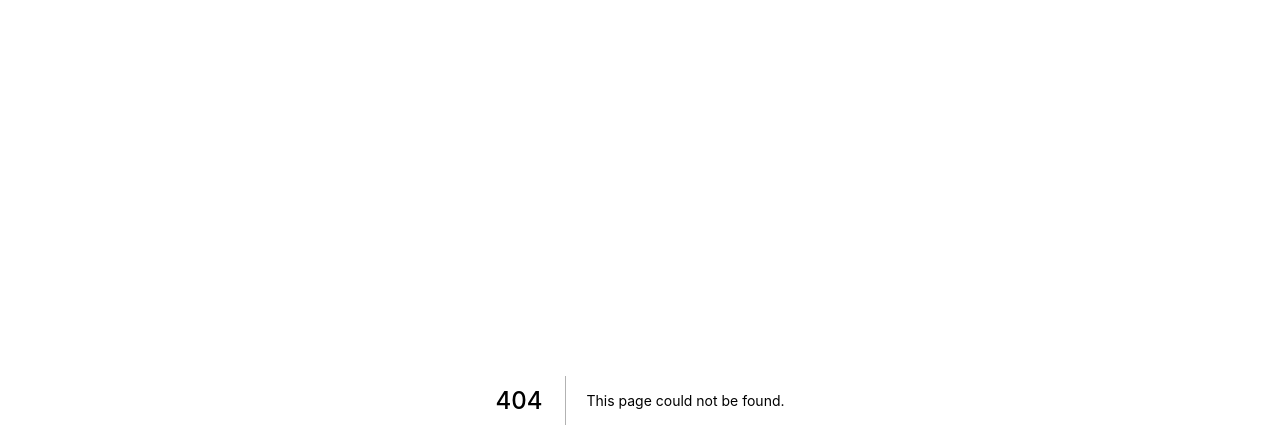
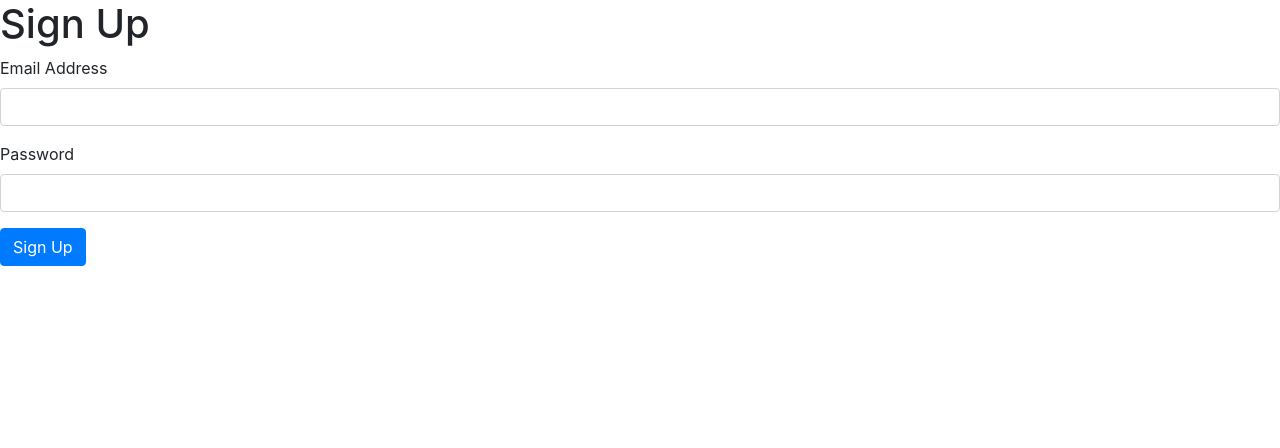
Before and after one commit to tiddal/Ticketing, a Next.js app in the folder client/: page /auth/sign-up in a window 1280 px wide. Before the commit this address had no page. Shown: the top 448 px of the page. Built offline with nearby package versions, Linux system fonts and the light colour scheme.

Commit message:
client: sign-up route

```diff
--- a/client/package.json
+++ b/client/package.json
@@ -11,6 +11,7 @@
     "@types/node": "^14.14.31",
     "@types/react": "^17.0.2",
     "@types/react-dom": "^17.0.1",
+    "axios": "^0.21.1",
     "bootstrap": "^4.6.0",
     "next": "10.0.7",
     "react": "17.0.1",
--- /dev/null
+++ b/client/src/pages/auth/sign-up.tsx
@@ -0,0 +1,56 @@
+import axios from 'axios';
+import { FormEvent, useState } from 'react';
+
+const SignUp = (): JSX.Element => {
+
+  const [email, setEmail] = useState('');
+  const [password, setPassword] = useState('');
+  const [errors, setErrors] = useState([]);
+
+  const onSubmit = async (event: FormEvent) => {
+    event.preventDefault();
+    try {
+      const response = await axios.post('/api/users/sign-up', { email, password });
+    } catch (error) {
+      setErrors(error.response.data.errors);
+    }
+  };
+
+  const renderErrors = () => {
+    return (
+      <div className="alert alert-danger">
+        <h4>Oops...</h4>
+        <ul className="my-0">
+          {errors.map(error => <li key={error.message}>{error.message}</li>)}
+        </ul>
+      </div>
+    );
+  };
+
+  return (
+    <form onSubmit={onSubmit}>
+      <h1>Sign Up</h1>
+      <div className="form-group">
+        <label>Email Address</label>
+        <input
+          className="form-control"
+          value={email}
+          onChange={({ target }) => setEmail(target.value)}
+        />
+      </div>
+      <div className="form-group">
+        <label>Password</label>
+        <input
+          type="password"
+          className="form-control"
+          value={password}
+          onChange={({ target }) => setPassword(target.value)}
+        />
+      </div>
+      {errors.length > 0 && renderErrors()}
+      <button className="btn btn-primary">Sign Up</button>
+    </form>
+  );
+};
+
+export default SignUp;
```
Also changed, not shown: 1 other file (tests, documents, lock files or other folders).
